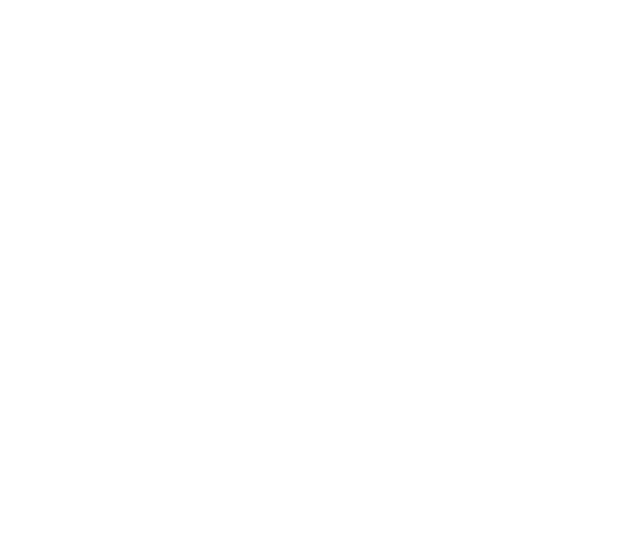
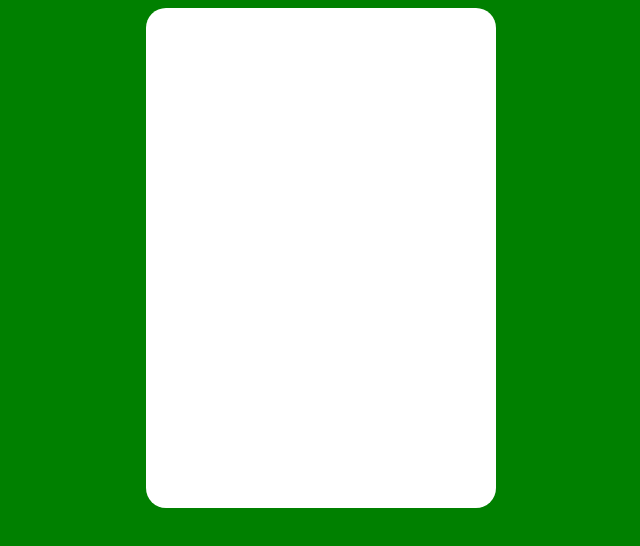
Before and after one commit to Gabriel-Lillo/Random-Card-Dealer-generator-DOM, a plain HTML site: page index.html in a window 1280 px wide. Shown: the whole page, without its empty margins (319-959 px from the left). Drawn offline with Linux system fonts and the light colour scheme.

Commit message:
diseño de carta

```diff
--- a/index.html
+++ b/index.html
@@ -8,6 +8,9 @@
     <title>Document</title>
 </head>
 <body>
+    <div class="card">
+
+    </div>
 
 </body>
 </html>
--- a/style.css
+++ b/style.css
@@ -0,0 +1,11 @@
+body {
+    background-color: green;
+}
+
+.card {
+    background-color: white;
+    width: 350px;
+    height: 500px;
+    margin: auto;
+    border-radius: 20px;
+}
```
